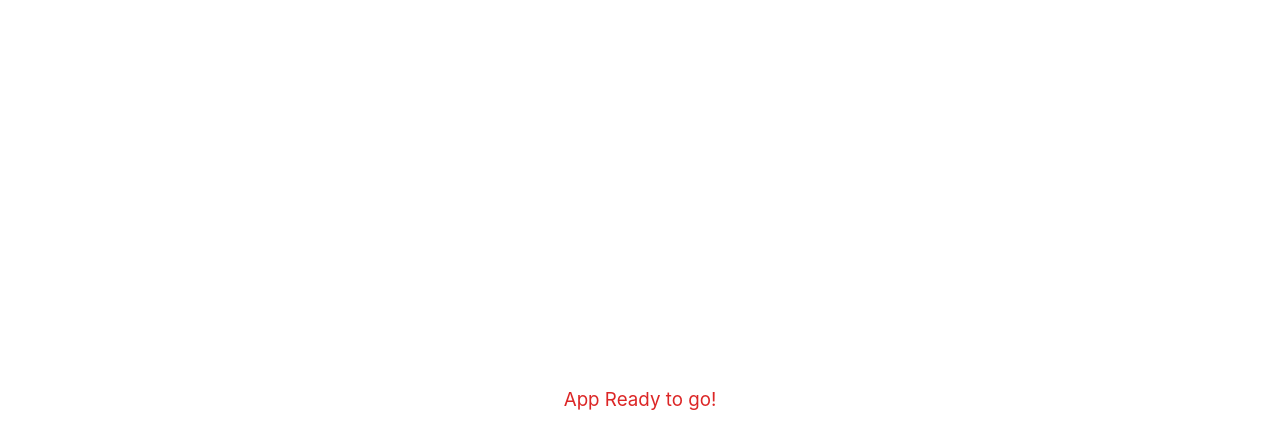
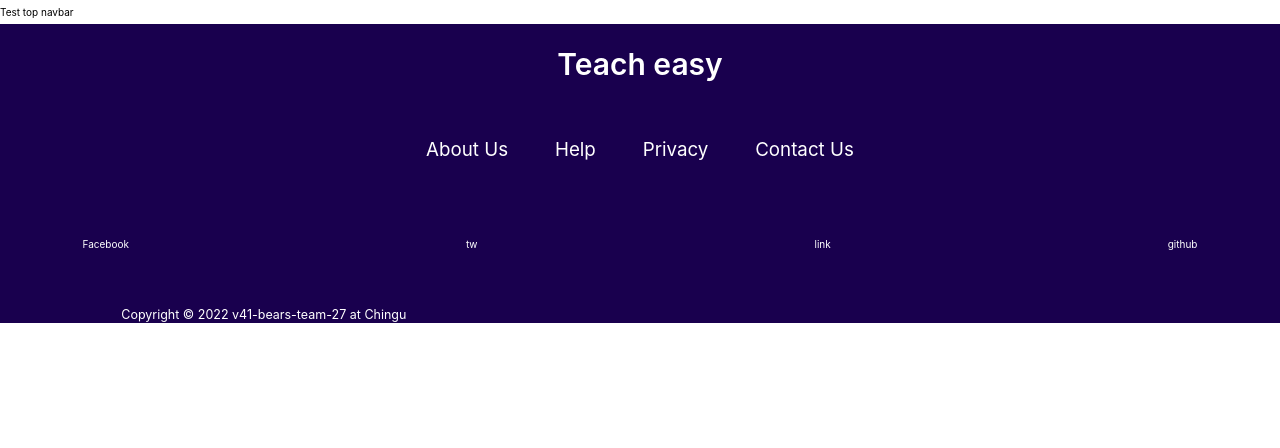
Before and after one commit to chingu-voyages/Teach-Easy, a React (Vite) app in the folder frontend/: page / in a window 1280 px wide. Shown: the top 448 px of the page. Built offline with nearby package versions, Linux system fonts and the light colour scheme.

Commit message:
add footer content

```diff
--- a/frontend/src/App.jsx
+++ b/frontend/src/App.jsx
@@ -1,11 +1,15 @@
-import { useState } from 'react'
+import { useState } from "react";
+import Footer from "./components/Footer/Footer";
+import TopNavbar from "./components/TopNavbar/TopNavbar";
 
 function App() {
   return (
-    <div className="App flex justify-center items-center h-screen">
-     <h1 className='text-3xl text-red-600'>App Ready to go!</h1>
+    <div className="">
+      {/* <h1 className="text-3xl text-red-600">App Ready to go!</h1> */}
+      <TopNavbar />
+      <Footer />
     </div>
-  )
+  );
 }
 
-export default App
+export default App;
--- /dev/null
+++ b/frontend/src/components/Footer/Footer.jsx
@@ -0,0 +1,32 @@
+import React from "react";
+
+const Footer = () => {
+  return (
+    <div className="section4 bg-[#19004E] text-white">
+      <div className="container px-5 m-auto lg:w-[960px] xl:w-[1140px] 2xl:w-[1320px] h-full">
+        <h2 className="text-4xl sm:text-3xl lg:text-5xl text-center dark:text-white py-10 font-semibold">
+          Teach easy
+        </h2>
+        <div className="w-full md:px-[20%] flex flex-wrap gap-[7%] py-14 items-center justify-center justify-self-center">
+          <div className="text-3xl">About Us</div>
+          <div className="text-3xl">Help</div>
+          <div className="text-3xl">Privacy</div>
+          <div className="text-3xl">Contact Us</div>
+        </div>
+        <div className="w-full flex flex-wrap gap-[5%] py-14 items-center justify-center md:justify-between">
+          <div className="">Facebook</div>
+          <div className="">tw</div>
+          <div className="">link</div>
+          <div className="">github</div>
+        </div>
+        <div className="content w-full md:w-[50%] md:order-1 text-center">
+          <p className="mt-6 text-lg lg:text-xl text-center md:text-left max-w-3xl mx-auto dark:text-slate-400">
+            Copyright &copy; 2022 v41-bears-team-27 at Chingu
+          </p>
+        </div>
+      </div>
+    </div>
+  );
+};
+
+export default Footer;
--- /dev/null
+++ b/frontend/src/components/TopNavbar/TopNavbar.jsx
@@ -0,0 +1,7 @@
+import React from "react";
+
+const TopNavbar = () => {
+  return <>Test top navbar</>;
+};
+
+export default TopNavbar;
```
